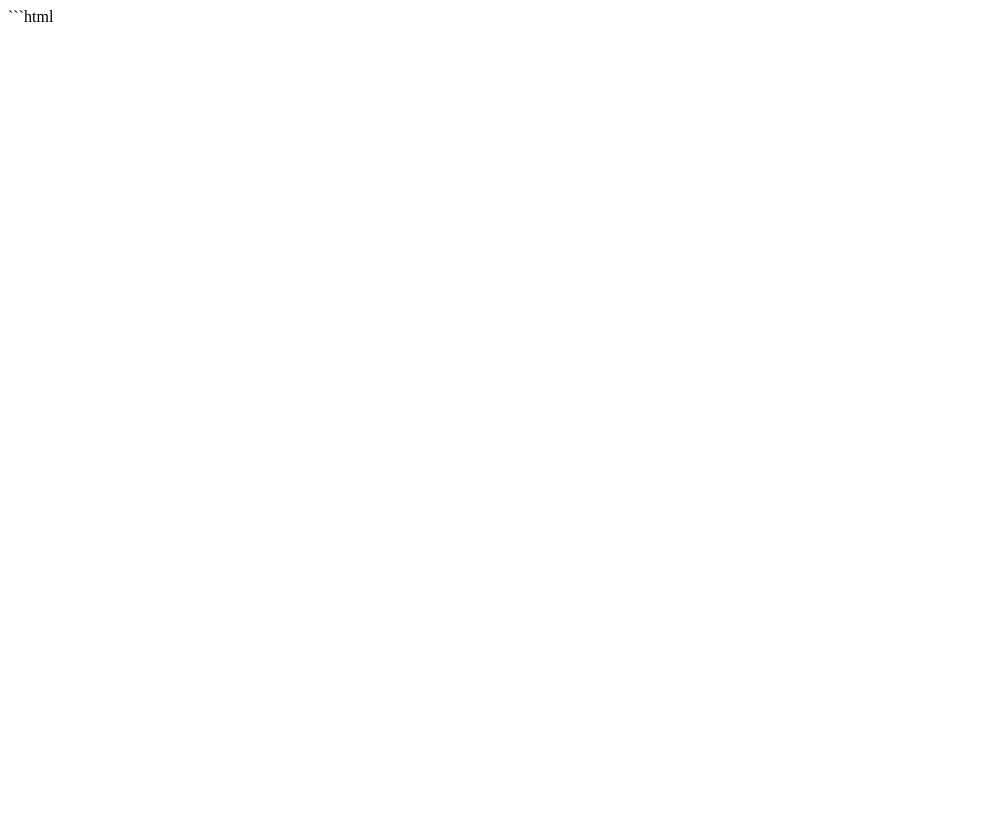
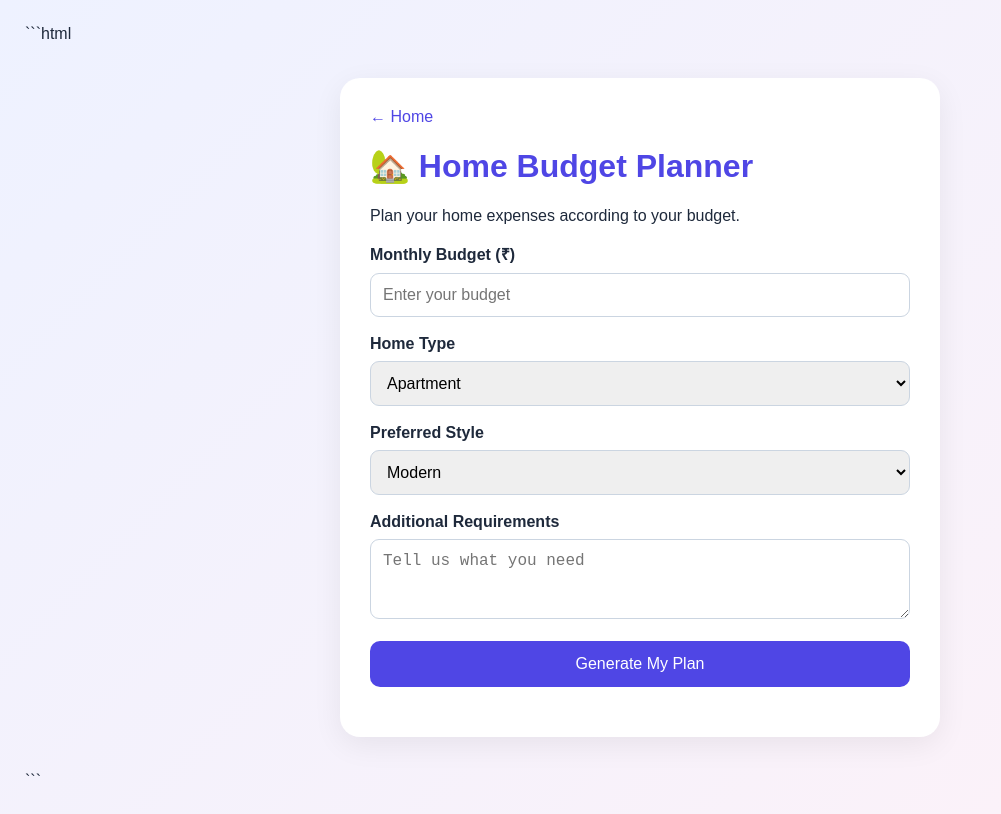
Before and after one commit to jayaaishwaryasakthivel-lgtm/PocketSmartAI, a plain HTML site: page app/templates/home_planner.html in a window 1280 px wide. Shown: the whole page, without its empty margins (0-1001 px from the left). Drawn offline with Linux system fonts and the light colour scheme.

Commit message:
Enhance home planner HTML structure and styling

````diff
--- a/app/templates/home_planner.html
+++ b/app/templates/home_planner.html
@@ -3,4 +3,110 @@
 <html lang="en">
 <head>
     <meta charset="UTF-8">
-    <meta name="viewport
+    <meta name="viewport" content="width=device-width, initial-scale=1.0">
+    <title>PocketSmartAI - Home Planner</title>
+    <style>
+        * { box-sizing: border-box; }
+        body {
+            margin: 0;
+            font-family: Arial, sans-serif;
+            background: linear-gradient(135deg, #eef2ff, #fdf2f8);
+            color: #1e293b;
+            padding: 25px;
+        }
+        .container {
+            max-width: 600px;
+            margin: 35px auto;
+            background: white;
+            padding: 30px;
+            border-radius: 20px;
+            box-shadow: 0 8px 30px #0001;
+        }
+        h1 { color: #4f46e5; }
+        label { display: block; margin-top: 18px; font-weight: bold; }
+        input, select, textarea {
+            width: 100%;
+            padding: 12px;
+            margin-top: 8px;
+            border: 1px solid #cbd5e1;
+            border-radius: 9px;
+            font-size: 16px;
+        }
+        button {
+            width: 100%;
+            margin-top: 22px;
+            padding: 14px;
+            border: 0;
+            border-radius: 10px;
+            background: #4f46e5;
+            color: white;
+            font-size: 16px;
+            cursor: pointer;
+        }
+        .back { color: #4f46e5; text-decoration: none; }
+        #result { white-space: pre-wrap; margin-top: 20px; }
+    </style>
+</head>
+<body>
+<div class="container">
+    <a class="back" href="/">← Home</a>
+    <h1>🏡 Home Budget Planner</h1>
+    <p>Plan your home expenses according to your budget.</p>
+
+    <form id="plannerForm">
+        <label>Monthly Budget (₹)</label>
+        <input type="number" name="budget" min="1" required placeholder="Enter your budget">
+
+        <label>Home Type</label>
+        <select name="home_type">
+            <option value="Apartment">Apartment</option>
+            <option value="Independent House">Independent House</option>
+            <option value="Small Home">Small Home</option>
+        </select>
+
+        <label>Preferred Style</label>
+        <select name="style">
+            <option value="Modern">Modern</option>
+            <option value="Minimal">Minimal</option>
+            <option value="Traditional">Traditional</option>
+        </select>
+
+        <label>Additional Requirements</label>
+        <textarea name="notes" rows="3" placeholder="Tell us what you need"></textarea>
+
+        <button type="submit">Generate My Plan</button>
+    </form>
+    <div id="result"></div>
+</div>
+
+<script>
+document.getElementById("plannerForm").addEventListener("submit", async function(e) {
+    e.preventDefault();
+    const result = document.getElementById("result");
+    result.textContent = "Generating your plan...";
+
+    const form = new FormData(e.target);
+    const data = Object.fromEntries(form.entries());
+    data.budget = Number(data.budget);
+
+    try {
+        const response = await fetch("/generate-home", {
+            method: "POST",
+            headers: {"Content-Type": "application/json"},
+            body: JSON.stringify(data)
+        });
+        const output = await response.json();
+
+        if (!response.ok) {
+            result.textContent = output.detail || "Unable to generate plan.";
+            return;
+        }
+        result.textContent = JSON.stringify(output, null, 2);
+    } catch (error) {
+        result.textContent = "Connection error. Please try again.";
+    }
+});
+</script>
+</body>
+</html>
+```
````
